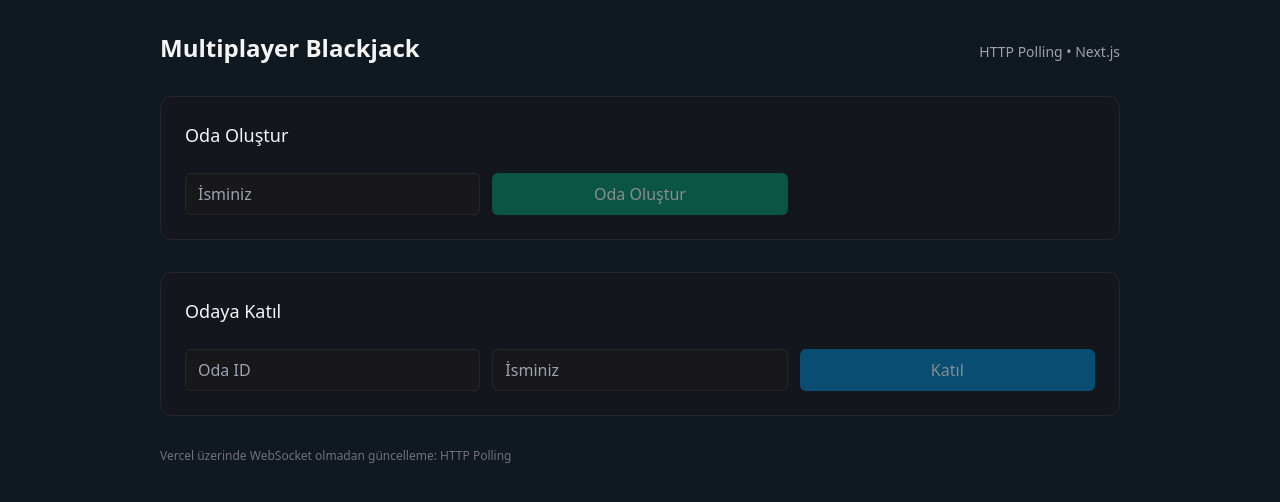
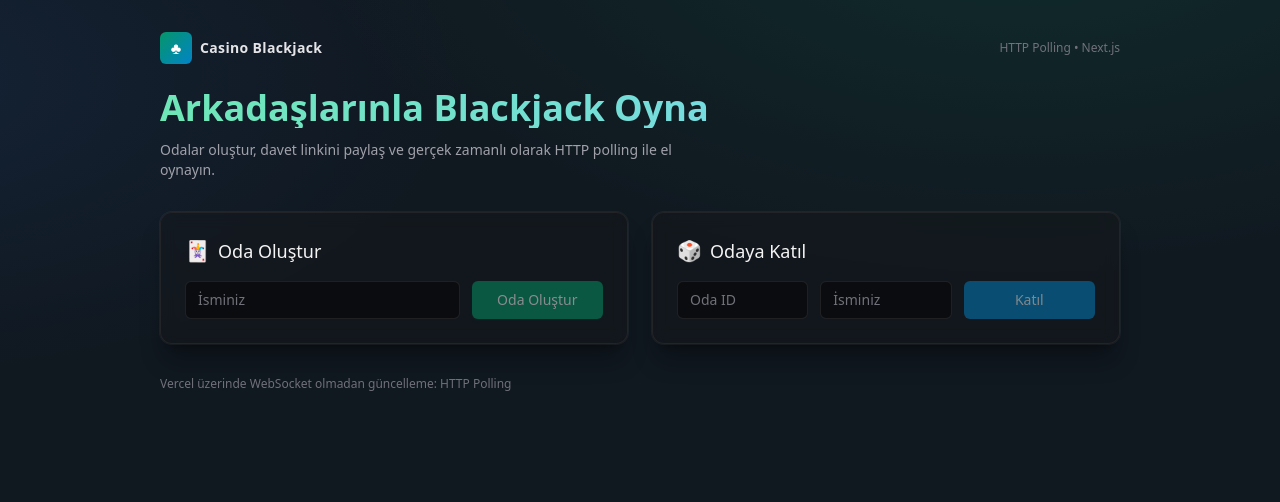
Before and after one commit to Ll0ris/Casino, a Next.js app: page / in a window 1280 px wide. Shown: the top 502 px of the page. Built offline with nearby package versions, Linux system fonts and the light colour scheme.

Commit message:
style: refreshed lobby UI (gradient bg, topbar, card layout, component classes for inputs/buttons)

```diff
--- a/app/globals.css
+++ b/app/globals.css
@@ -6,6 +6,27 @@
   --bg: 16 24 32;
 }
 
+/* Subtle gradient + grid dots background */
 body {
-  background-color: rgb(var(--bg));
+  background: radial-gradient(1200px 600px at 80% -10%, rgba(16,185,129,0.12), transparent 60%),
+              radial-gradient(1000px 500px at -10% 10%, rgba(59,130,246,0.10), transparent 60%),
+              rgb(var(--bg));
 }
+
+@layer components {
+  .card {
+    @apply rounded-xl border border-zinc-800/80 bg-zinc-900/40 p-6 shadow-xl shadow-black/30 ring-1 ring-white/5 backdrop-blur;
+  }
+  .input {
+    @apply w-full rounded-md border border-zinc-800/80 bg-zinc-950/70 px-3 py-2 text-sm text-zinc-100 placeholder:text-zinc-500 outline-none focus:border-emerald-500 focus:ring-2 focus:ring-emerald-600/40;
+  }
+  .btn {
+    @apply inline-flex items-center justify-center rounded-md px-3 py-2 text-sm font-medium transition-colors disabled:cursor-not-allowed disabled:opacity-50;
+  }
+  .btn-primary {
+    @apply btn bg-emerald-600 text-white hover:bg-emerald-500 shadow shadow-emerald-900/40;
+  }
+  .btn-secondary {
+    @apply btn bg-zinc-800 text-zinc-100 hover:bg-zinc-700;
+  }
+}
--- a/app/layout.tsx
+++ b/app/layout.tsx
@@ -11,6 +11,13 @@ export default function RootLayout({ children }: { children: ReactNode }) {
     <html lang="tr">
       <body suppressHydrationWarning className="min-h-dvh text-zinc-100 antialiased">
         <div className="mx-auto max-w-5xl p-4 sm:p-6 lg:p-8">
+          <header className="mb-6 flex items-center justify-between">
+            <div className="flex items-center gap-2">
+              <div className="grid h-8 w-8 place-items-center rounded-md bg-gradient-to-br from-emerald-600 to-sky-600 text-white">♣︎</div>
+              <span className="text-sm font-semibold tracking-wide text-zinc-200">Casino Blackjack</span>
+            </div>
+            <span className="text-xs text-zinc-500">HTTP Polling • Next.js</span>
+          </header>
           {children}
         </div>
       </body>
--- a/app/page.tsx
+++ b/app/page.tsx
@@ -69,62 +69,70 @@ export default function HomePage() {
 
   return (
     <main className="grid gap-8">
-      <header className="flex items-baseline justify-between">
-        <h1 className="text-2xl font-semibold">Multiplayer Blackjack</h1>
-        <span className="text-sm text-zinc-400">HTTP Polling • Next.js</span>
-      </header>
-      <section className="grid gap-6 rounded-xl border border-zinc-800 bg-zinc-900/40 p-6">
+      <div className="grid gap-3">
+        <h1 className="bg-gradient-to-r from-emerald-300 to-sky-300 bg-clip-text text-3xl font-semibold text-transparent sm:text-4xl">
+          Arkadaşlarınla Blackjack Oyna
+        </h1>
+        <p className="max-w-prose text-sm text-zinc-400">
+          Odalar oluştur, davet linkini paylaş ve gerçek zamanlı olarak HTTP polling ile el oynayın.
+        </p>
+      </div>
+
+      <div className="grid gap-6 sm:grid-cols-2">
+        <section className="card">
+          <div className="mb-4 flex items-center gap-2">
+            <span className="text-xl">🃏</span>
             <h2 className="text-lg font-medium">Oda Oluştur</h2>
+          </div>
           {err && (
-          <div className="rounded border border-red-700 bg-red-900/20 p-2 text-sm text-red-300">{err}</div>
+            <div className="mb-3 rounded border border-red-700 bg-red-900/20 p-2 text-sm text-red-300">{err}</div>
           )}
           <div className="grid gap-3 sm:grid-cols-3">
             <input
               placeholder="İsminiz"
-            className="rounded-md border border-zinc-800 bg-zinc-900 px-3 py-2 outline-none ring-0 focus:border-zinc-600"
+              className="input sm:col-span-2"
               value={name}
               onChange={(e) => setName(e.target.value)}
             />
             <button
               onClick={onCreate}
               disabled={busy || !name.trim()}
-            className={clsx(
-              'rounded-md bg-emerald-600 px-3 py-2 font-medium text-white',
-              'hover:bg-emerald-500 disabled:cursor-not-allowed disabled:opacity-50'
-            )}
+              className="btn-primary"
             >
               Oda Oluştur
             </button>
           </div>
         </section>
 
-      <section className="grid gap-6 rounded-xl border border-zinc-800 bg-zinc-900/40 p-6">
+        <section className="card">
+          <div className="mb-4 flex items-center gap-2">
+            <span className="text-xl">🎲</span>
             <h2 className="text-lg font-medium">Odaya Katıl</h2>
+          </div>
           <div className="grid gap-3 sm:grid-cols-3">
             <input
               placeholder="Oda ID"
-            className="rounded-md border border-zinc-800 bg-zinc-900 px-3 py-2 outline-none ring-0 focus:border-zinc-600"
+              className="input"
               value={joiningId}
               onChange={(e) => setJoiningId(e.target.value)}
             />
             <input
               placeholder="İsminiz"
-            className="rounded-md border border-zinc-800 bg-zinc-900 px-3 py-2 outline-none ring-0 focus:border-zinc-600"
+              className="input"
               value={name}
               onChange={(e) => setName(e.target.value)}
             />
             <button
               onClick={onJoin}
               disabled={busy || !name.trim() || !joiningId.trim()}
-            className={clsx(
-              'rounded-md bg-sky-600 px-3 py-2 font-medium text-white',
-              'hover:bg-sky-500 disabled:cursor-not-allowed disabled:opacity-50'
-            )}
+              className="btn-secondary bg-sky-600 hover:bg-sky-500"
             >
               Katıl
             </button>
           </div>
         </section>
+      </div>
+
       <footer className="text-xs text-zinc-500">
         Vercel üzerinde WebSocket olmadan güncelleme: HTTP Polling
       </footer>
```
Lines whose indentation alone changed are shown as unchanged.
